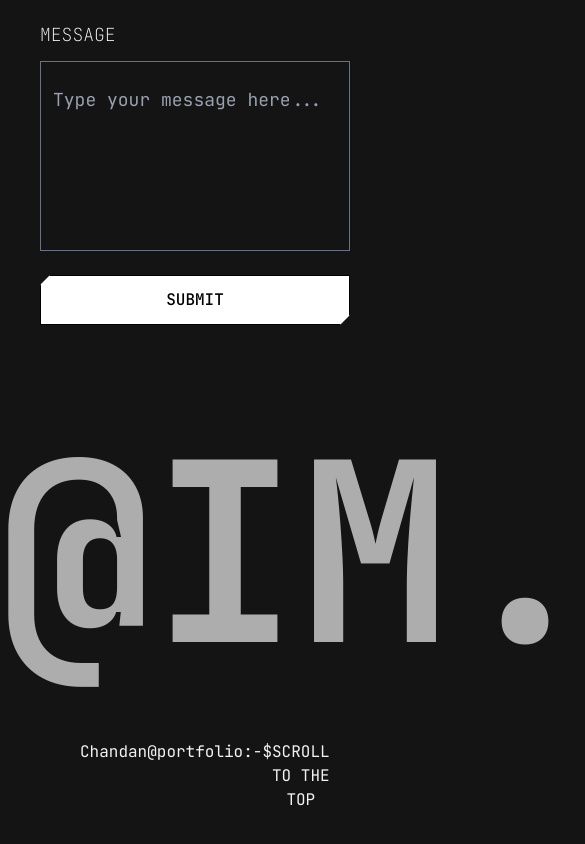
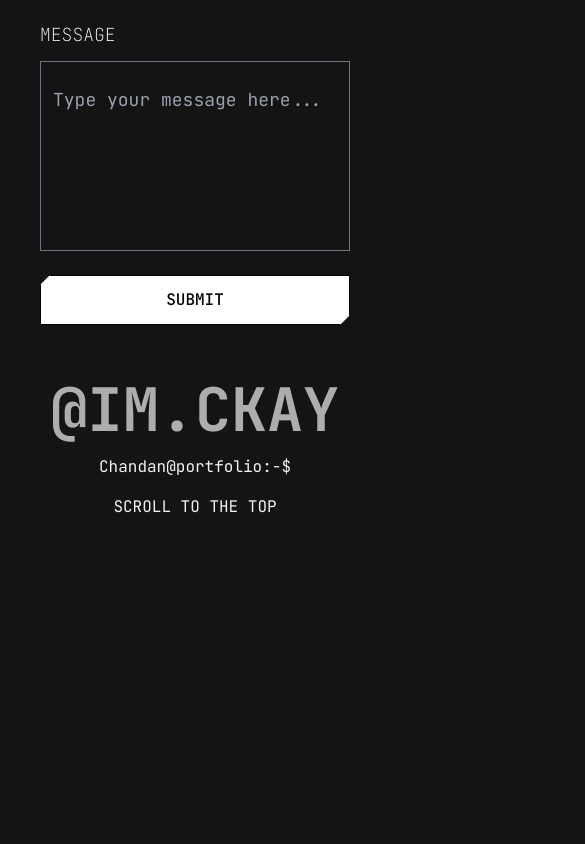
Before and after one commit to Chandankrswain/My-Portfolio, a React (Vite) app: page /contact in a window 390 px wide. Shown: the part 1555-2399 px from the top of the page, 585 px wide, since content can reach past the window. After the commit the page ends 2114 px from the top, so only its background shows below. Built offline with nearby package versions, Linux system fonts and the light colour scheme.

Commit message:
updated : updated the footer for mobile version , complete the home page for mobile version

```diff
--- a/src/components/footer/footer.tsx
+++ b/src/components/footer/footer.tsx
@@ -1,10 +1,10 @@
 export const Footer = () => {
   return (
     <div className="mt-10">
-      <p className="text-[250px] text-[#adadad] text-center font-bold">
+      <p className="text-[60px] md:text-[250px] text-[#adadad] text-center font-bold">
         @IM.CKAY
       </p>
-      <div className="flex justify-between mx-20 mb-10">
+      <div className="flex md:flex-row flex-col items-center gap-4 justify-between md:mx-20 mb-10">
         <p>Chandan@portfolio:-$ </p>
         <button onClick={() => window.scrollTo({ top: 0, behavior: "smooth" })}>
           SCROLL TO THE TOP
```
